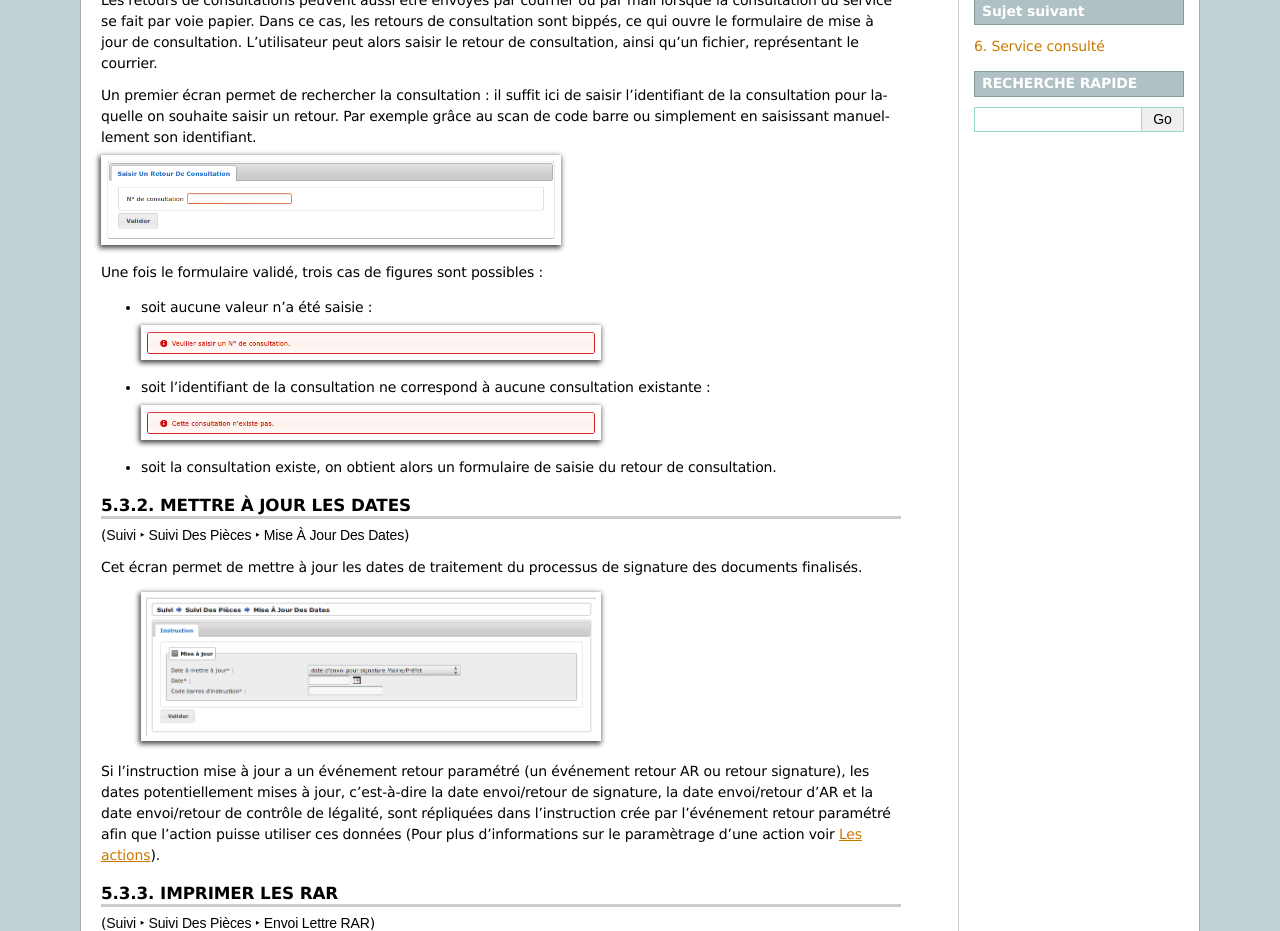
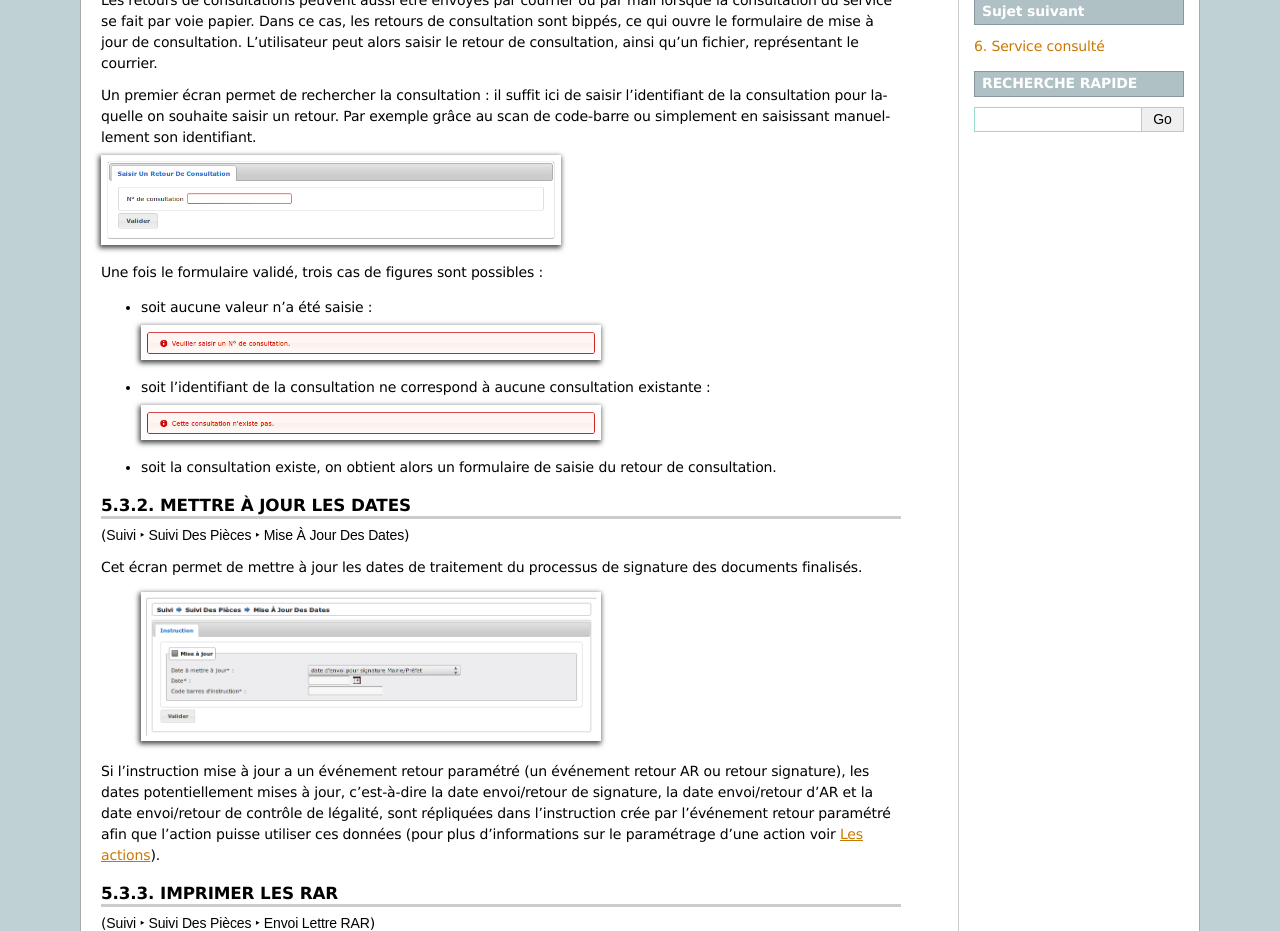
Before and after one commit to mpavaux/openads-documentation, a Sphinx documentation site: the page built from source/manuel_utilisateur/suivi.rst, in a window 1280 px wide and 1400 px high, scrolled down 563 px. Shown: the part 173-1104 px from the top of the window. Built offline with Sphinx 7.4.7, drawn with Linux system fonts in a browser that asks for light colours; some of the changed lines change nothing that is shown; some of the changed text lies outside the part shown.

Commit message:
Update suivi.rst
Correction de fautes

```diff
--- a/source/manuel_utilisateur/suivi.rst
+++ b/source/manuel_utilisateur/suivi.rst
@@ -45,7 +45,7 @@
 
 Un premier écran permet de rechercher la consultation : il suffit ici de saisir
 l'identifiant de la consultation pour laquelle on souhaite saisir un retour.
-Par exemple grâce au scan de code barre ou simplement en saisissant manuellement
+Par exemple grâce au scan de code-barre ou simplement en saisissant manuellement
 son identifiant.
 
 .. image:: suivi_retours_de_consultation_formulaire_recherche.png
@@ -83,7 +83,7 @@
 c'est-à-dire la date envoi/retour de signature, la date envoi/retour d'AR et la
 date envoi/retour de contrôle de légalité, sont répliquées dans l'instruction
 crée par l'événement retour paramétré afin que l'action puisse utiliser ces
-données (Pour plus d'informations sur le paramètrage d'une action voir
+données (pour plus d'informations sur le paramétrage d'une action voir
 :ref:`parametrage_dossiers_action`).
 
 .. _suivi_envoi_lettre_rar:
@@ -269,9 +269,9 @@
 
 .. image:: portlet_commission.png
 
-Le clique sur ce lien déclenche aussi la finalisation de l'édition de l'ordre du jour de la commission.
+Un clic sur ce lien déclenche aussi la finalisation de l'édition de l'ordre du jour de la commission.
 
-Le clique sur le lien de l'édition de l'ordre du jour dans le portail d'action ouvre le document depuis le stockage au format PDF.
+Le clic sur le lien de l'édition de l'ordre du jour dans le portail d'action ouvre le document depuis le stockage au format PDF.
 
 
 Diffusion du compte-rendu
@@ -283,9 +283,9 @@
 
 .. image:: portlet_commission.png
 
-Le clique sur ce lien déclenche aussi la finalisation de l'édition du compte-rendu de la commission.
+Un clic sur ce lien déclenche aussi la finalisation de l'édition du compte-rendu de la commission.
 
-Le clique sur le lien de l'édition du compte-rendu dans le portail d'action ouvre le document depuis le stockage au format PDF.
+Le clic sur le lien de l'édition du compte-rendu dans le portail d'action ouvre le document depuis le stockage au format PDF.
 
 .. _suivi_commissions_demandes:
 
```
